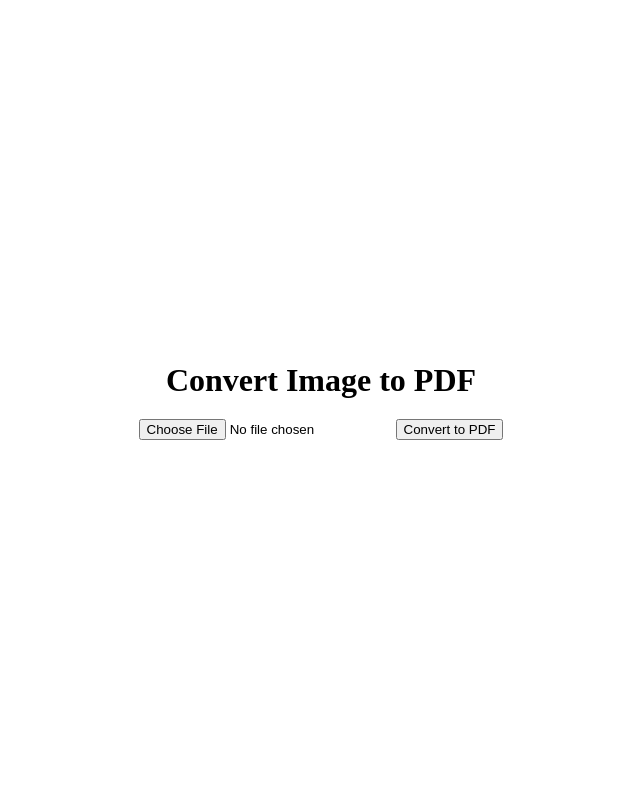
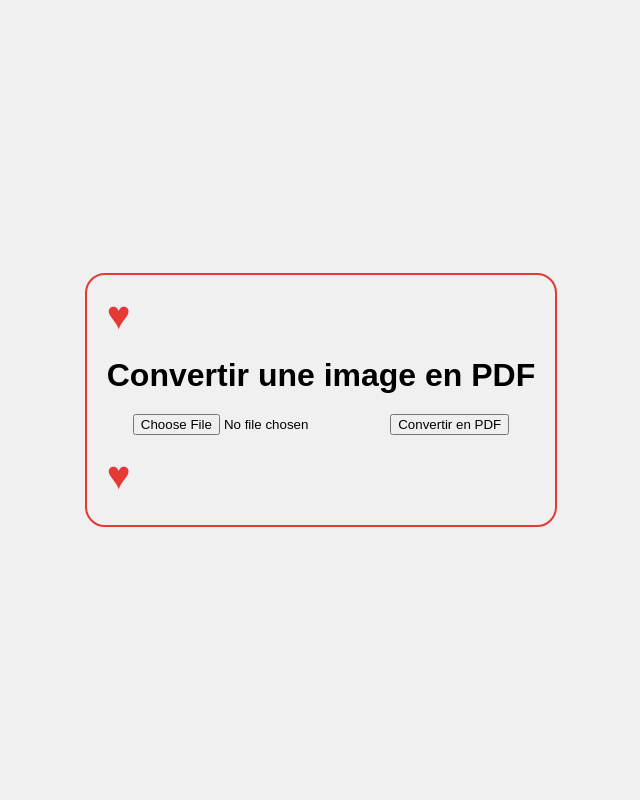
Before and after one commit to layediop/convertirImageEnPDF, a Flask app: page / in a window 1280 px wide. Shown: the whole page, without its empty margins (319-959 px from the left). Run offline with Flask 3, Linux system fonts and the light colour scheme.

Commit message:
derniere modification

```diff
--- a/static/styles.css
+++ b/static/styles.css
@@ -4,6 +4,7 @@ body {
     align-items: center;
     height: 100vh;
     margin: 0;
+    background-color: #f0f0f0; /* Changer la couleur de fond si nécessaire */
 }
 
 .container {
@@ -14,3 +15,22 @@ body {
 .container form {
     margin-bottom: 20px;
 }
+
+/* Style pour encadrer avec des cœurs */
+.heart-border {
+    font-family: Arial, sans-serif; /* Choix de la police */
+    display: inline-block;
+    padding: 20px;
+    border: 2px solid #e53935; /* Couleur de la bordure */
+    border-radius: 20px; /* Arrondi des bords */
+}
+
+.heart-border::before,
+.heart-border::after {
+    content: '♥'; /* Le cœur */
+    display: block;
+    font-size: 40px;
+    color: #e53935; /* Couleur du cœur */
+    line-height: 1;
+    margin-bottom: 10px;
+}
--- a/templates/index.html
+++ b/templates/index.html
@@ -2,16 +2,18 @@
 <html lang="en">
 <head>
     <meta charset="UTF-8">
-    <title>Convert Image to PDF</title>
+    <title>Convertir une image en PDF</title>
     <link rel="stylesheet" href="{{ url_for('static', filename='styles.css') }}">
 </head>
 <body>
-    <div class="container">
-        <h1>Convert Image to PDF</h1>
-        <form action="/convert" method="post" enctype="multipart/form-data">
-            <input type="file" name="file" accept=".png, .jpg, .jpeg">
-            <button type="submit">Convert to PDF</button>
-        </form>
+    <div class="heart-border">
+        <div class="container">
+            <h1>Convertir une image en PDF</h1>
+            <form action="/convert" method="post" enctype="multipart/form-data">
+                <input type="file" name="file" accept=".png, .jpg, .jpeg">
+                <button type="submit">Convertir en PDF</button>
+            </form>
+        </div>
     </div>
 </body>
 </html>
```
